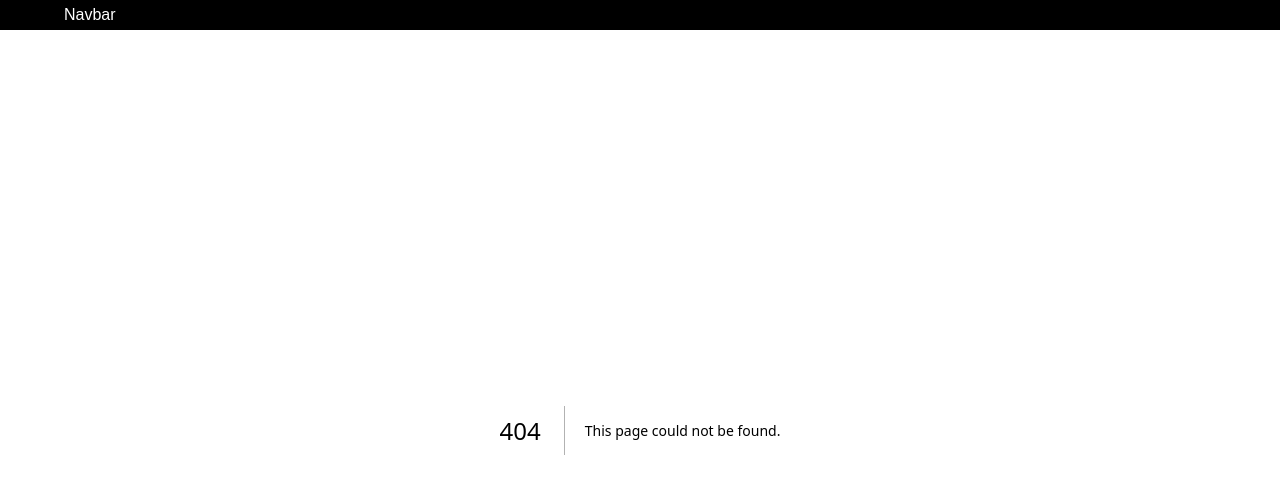
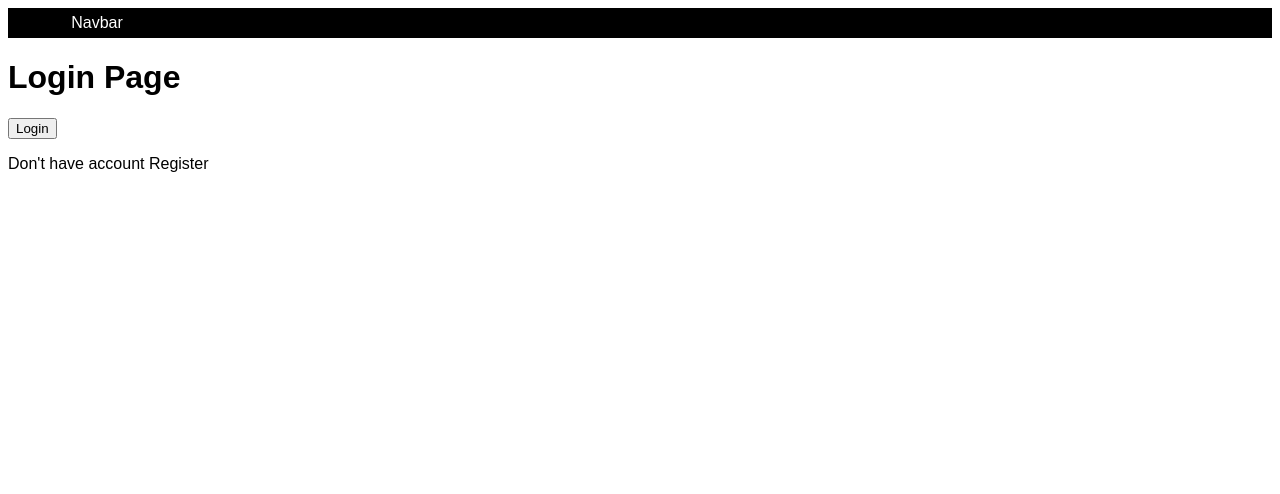
Before and after one commit to amriarendy/next-js, a Next.js app: page /auth/login in a window 1280 px wide. Before the commit this address had no page. Shown: the top 494 px of the page. Built offline with nearby package versions, Linux system fonts and the light colour scheme.

Commit message:
create, auth, dashboard and navbar.module.css

```diff
--- /dev/null
+++ b/src/components/layouts/navbar/Navbar.module.css
@@ -0,0 +1,9 @@
+.navbar {
+    display: flex;
+    width: 100%;
+    height: 30px;
+    background-color: #000;
+    color: #fff;
+    align-items: center;
+    padding: 0 5%;
+}
--- a/src/components/layouts/navbar/index.tsx
+++ b/src/components/layouts/navbar/index.tsx
@@ -1,7 +1,9 @@
+import styles from "./Navbar.module.css"
+
 const Navbar = () => {
     return (
         <>
-            <div className="navbar">
+            <div className={styles.navbar}>
                 <div>Navbar</div>
             </div>
         </>
--- /dev/null
+++ b/src/pages/auth/login.tsx
@@ -0,0 +1,21 @@
+import Link from "next/link";
+import { useRouter } from "next/router";
+
+const LoginPage = () => {
+    const { push } = useRouter();
+    const handlerLogin = () => {
+        push("/dashboard");
+    };
+
+    return (
+        <>
+            <div>
+                <h1>Login Page</h1>
+                <button onClick={() => handlerLogin()}>Login</button>
+                <p>Don't have account <Link href={"/auth/register"}>Register</Link></p>
+            </div>
+        </>
+    )
+}
+
+export default LoginPage;
--- a/src/styles/globals.css
+++ b/src/styles/globals.css
@@ -9,13 +9,3 @@ a {
   color: inherit;
   text-decoration: none;
 }
-
-.navbar {
-  display: flex;
-  width: 100%;
-  height: 30px;
-  background-color: #000;
-  color: #fff;
-  align-items: center;
-  padding: 0 5%;
-}
```
Also changed, not shown: src/pages/auth/register.tsx (added, +14 -0 lines), src/pages/dashboard/index.tsx (added, +22 -0 lines), src/pages/slug/[[...slug]].tsx (added, +17 -0 lines), src/pages/store/index.tsx (added, +11 -0 lines), .eslintrc.json.
